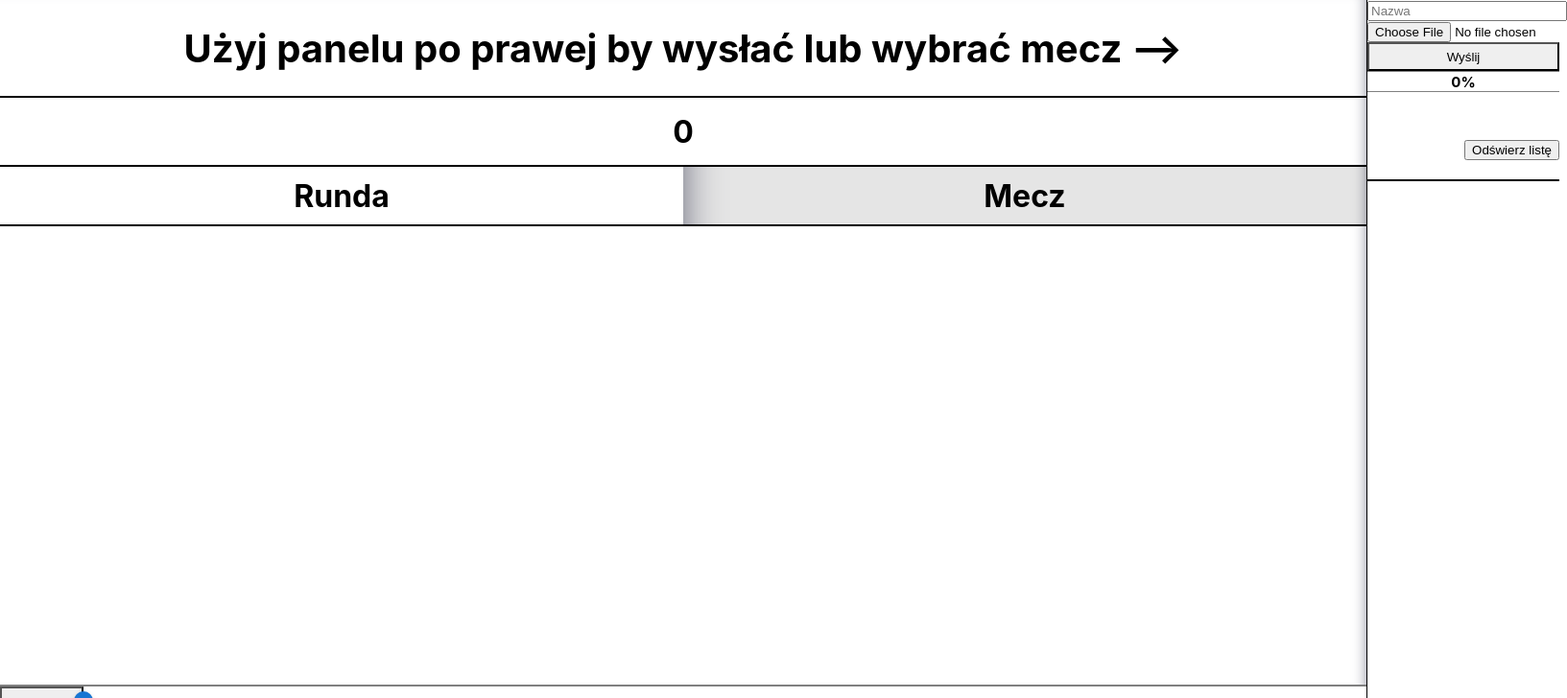
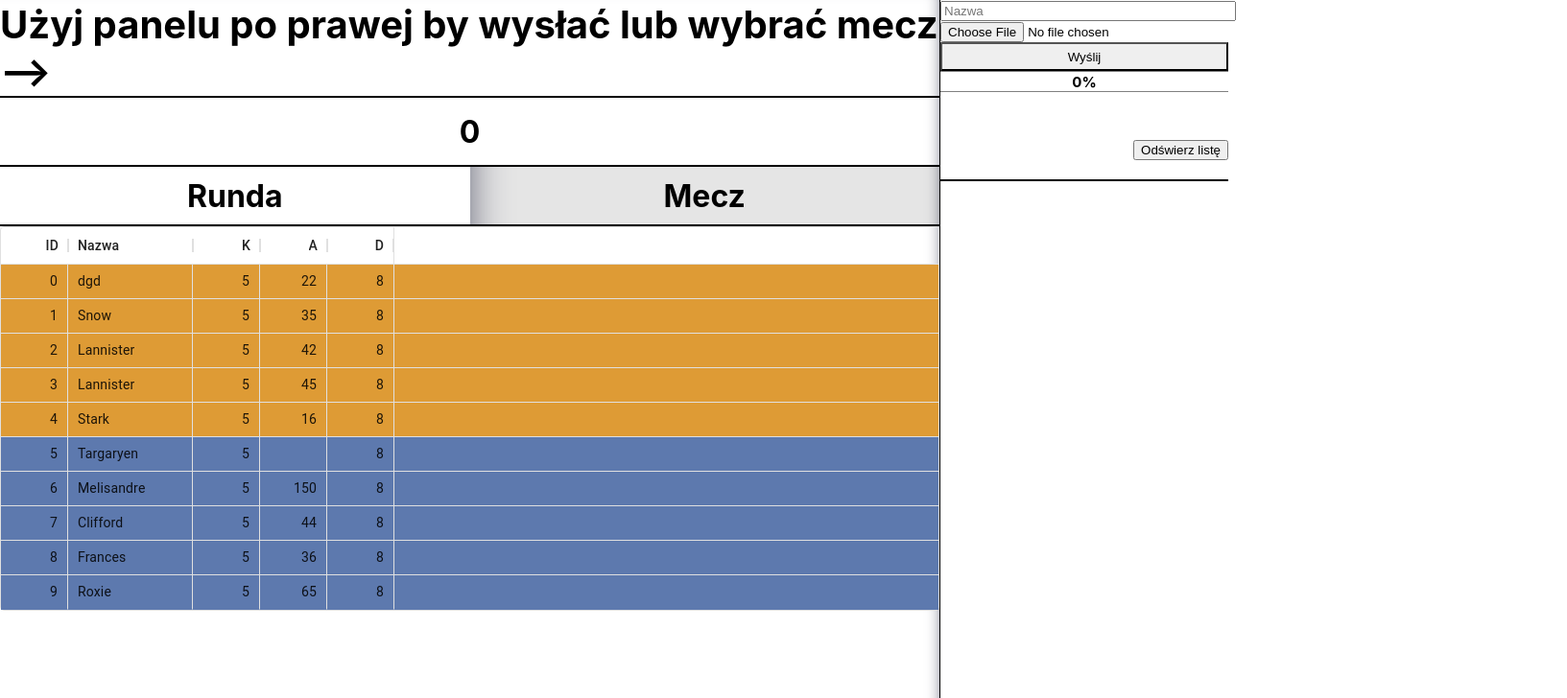
Before and after one commit to MrMuffinooo/CSGO-analysis-frontend, a React (Create React App) app: page / in a window 1280 px wide. Shown: the top 728 px of the page at 96% size, 1633 px wide, since content can reach past the window. Built offline with nearby package versions, Linux system fonts and the light colour scheme.

Commit message:
Add basic table

```diff
--- a/package.json
+++ b/package.json
@@ -5,6 +5,7 @@
   "dependencies": {
     "@mui/material": "^5.10.12",
     "@mui/styled-engine-sc": "^5.10.6",
+    "@mui/x-data-grid": "^5.17.14",
     "@testing-library/jest-dom": "^5.16.5",
     "@testing-library/react": "^13.4.0",
     "@testing-library/user-event": "^13.5.0",
--- a/src/components/Main.jsx
+++ b/src/components/Main.jsx
@@ -10,6 +10,7 @@ import { RoundInfo } from "./RoundInfo";
 import { SideRadar } from "./SideRadar";
 import { Tabs } from "./Tabs";
 import { PredictionBar } from "./PredictionBar";
+import Table from "./Table";
 
 const Container = styled.div`
   display: flex;
@@ -59,6 +60,8 @@ export function Main() {
         handleMeczClick={() => setTabIsMecz(true)}
         handleRundaClick={() => setTabIsMecz(false)}
       />
+      {!tabIsMecz && (
+        <>
           <RoundInfo />
           <PredictionBar tick={tick} />
           <Container>
@@ -71,6 +74,9 @@ export function Main() {
             setTick={setTick}
             len={round.length ? round.length : 100}
           />
+        </>
+      )}
+      {tabIsMecz && <Table />}
     </div>
   );
 }
--- /dev/null
+++ b/src/components/Table.jsx
@@ -0,0 +1,44 @@
+import React from "react";
+import { DataGrid } from "@mui/x-data-grid";
+
+const columns = [
+  { field: "id", headerName: "ID", type: "number", width: 70 },
+  { field: "name", headerName: "Nazwa", width: 130 },
+  { field: "kills", headerName: "K", type: "number", width: 70 },
+  { field: "assists", headerName: "A", type: "number", width: 70 },
+  { field: "deaths", headerName: "D", type: "number", width: 70 },
+];
+
+const rows = [
+  { id: 0, name: "dgd", kills: 5, assists: 22, deaths: 8 },
+  { id: 1, name: "Snow", kills: 5, assists: 35, deaths: 8 },
+  { id: 2, name: "Lannister", kills: 5, assists: 42, deaths: 8 },
+  { id: 3, name: "Lannister", kills: 5, assists: 45, deaths: 8 },
+  { id: 4, name: "Stark", kills: 5, assists: 16, deaths: 8 },
+  { id: 5, name: "Targaryen", kills: 5, assists: null, deaths: 8 },
+  { id: 6, name: "Melisandre", kills: 5, assists: 150, deaths: 8 },
+  { id: 7, name: "Clifford", kills: 5, assists: 44, deaths: 8 },
+  { id: 8, name: "Frances", kills: 5, assists: 36, deaths: 8 },
+  { id: 9, name: "Roxie", kills: 5, assists: 65, deaths: 8 },
+];
+
+export default function Table() {
+  const getClass = (id) => {
+    return id < 5 ? "terro" : "counter";
+  };
+
+  return (
+    <DataGrid
+      rows={rows}
+      columns={columns}
+      pageSize={10}
+      autoHeight
+      disableExtendRowFullWidth
+      disableSelectionOnClick
+      hideFooter
+      showCellRightBorder
+      density={"compact"}
+      getRowClassName={(params) => getClass(params.row.id)}
+    />
+  );
+}
--- a/src/index.css
+++ b/src/index.css
@@ -12,3 +12,12 @@ body {
   border-style: inset;
   border: 1px solid rgba(0, 0, 0, 0.3);
 } */
+
+.terro {
+  background-color: #de9b35;
+}
+
+
+.counter {
+  background-color: #5d79ae;
+}
```
Also changed, not shown: 2 other files (tests, documents, lock files or other folders). Lines whose indentation alone changed are shown as unchanged.
